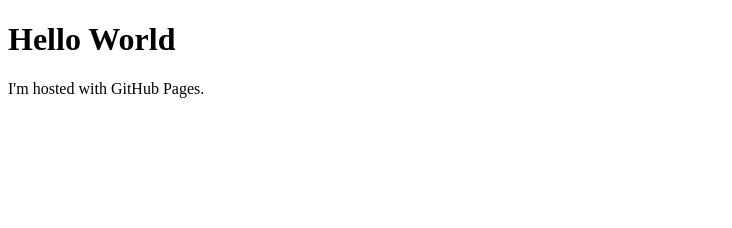
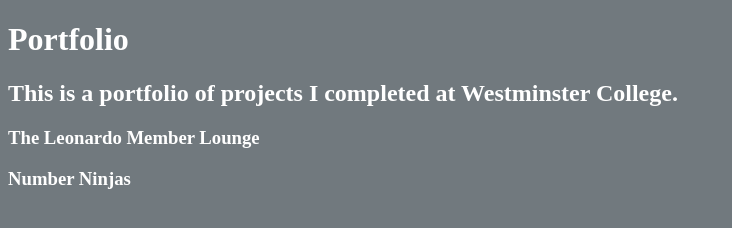
Before and after one commit to odinsontm/odinsontm.github.io, a plain HTML site: page index.html in a window 1280 px wide. Shown: the whole page, without its empty margins (0-732 px from the left). Drawn offline with Linux system fonts and the light colour scheme.

Commit message:
Color and format changes

```diff
--- a/index.html
+++ b/index.html
@@ -1,7 +1,25 @@
 <!DOCTYPE html>
 <html>
+<head>
+<style>
+body {background-color: #71797E;}
+h1, h2, h3, h4 {color: white;}
+p {color: E5E4E2;}
+</style>
+</head>
 <body>
-<h1>Hello World</h1>
-<p>I'm hosted with GitHub Pages.</p>
+<h1>Portfolio</h1>
+<h2 style>This is a portfolio of projects I completed at Westminster College.</h2>
+
+<div>
+<h3>The Leonardo Member Lounge</h3>
+<p></p>
+</div>
+
+<div>
+<h3>Number Ninjas</h3>
+<p></p>
+</div>
+
 </body>
 </html>
```
